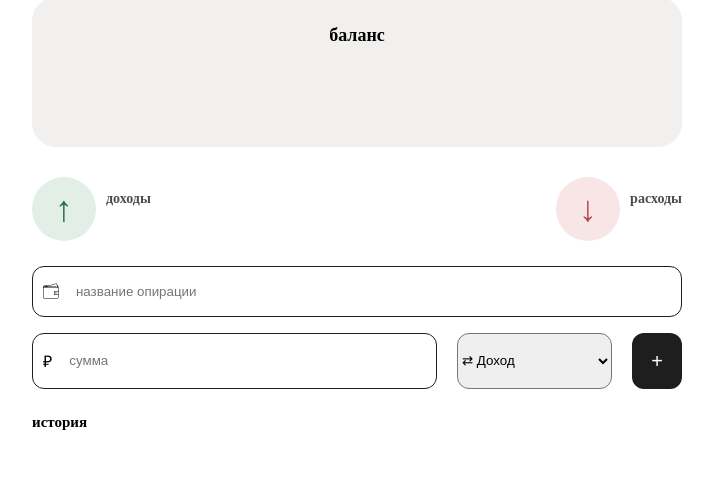
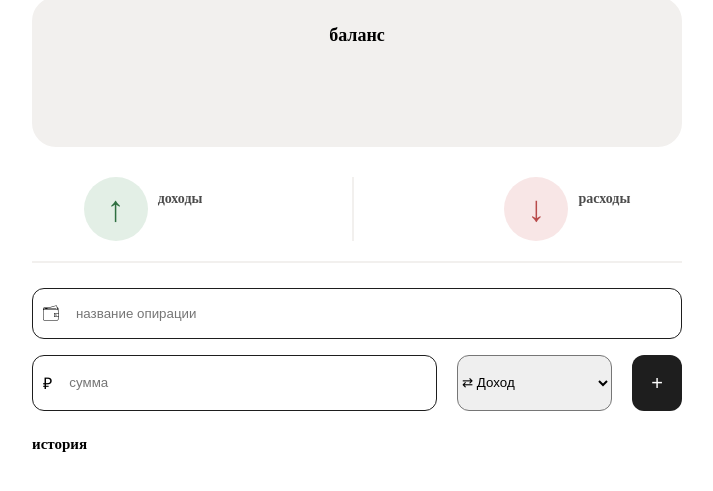
Before and after one commit to Abdurrahman0167/expense-tracker-, a plain HTML site: page index.html in a window 1280 px wide. Shown: the part 83-574 px from the top of the page, without its empty margins (283-996 px from the left). Drawn offline with nearby package versions, Linux system fonts and the light colour scheme; a web font is replaced by a local one.

Commit message:
добавил перегородки серого цвета

```diff
--- a/css/style.css
+++ b/css/style.css
@@ -72,8 +72,17 @@ html {
 
 .stat__flex {
     display: flex;
-    justify-content: space-between;
+    gap: 150px;
     margin-bottom: 25px;
+    align-items: center;
+    justify-content: center;
+    padding-bottom: 20px;
+    border-bottom: 2px solid var(--bg-surface);
+}
+.line{
+    width: 2px;
+    height: 64px;
+    background: var(--bg-surface);
 }
 
 .stat-item {
```
